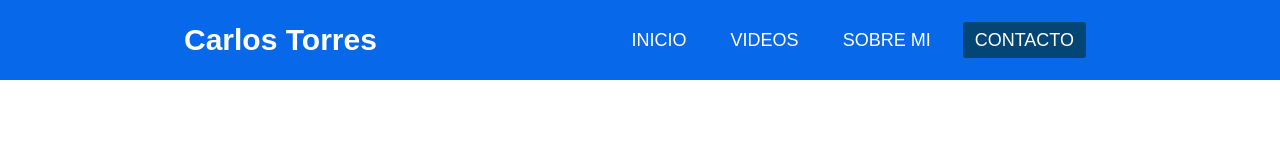
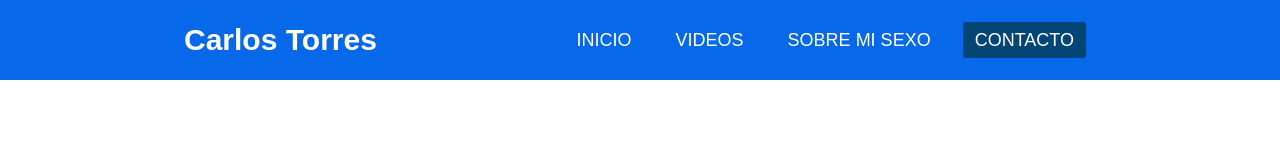
Before and after one commit to carlostorres7/html, a plain HTML site: page html 0.0/index.html in a window 1280 px wide. Drawn offline with Linux system fonts and the light colour scheme.

Commit message:
otra version

```diff
--- a/html 0.0/index.html
+++ b/html 0.0/index.html
@@ -24,7 +24,7 @@
                     <a href="#" class="nav-menu-link nav-link">Videos</a>
                 </li>
                 <li class="nav-menu-item">
-                    <a href="#" class="nav-menu-link nav-link">Sobre mi</a>
+                    <a href="#" class="nav-menu-link nav-link">Sobre mi sexo</a>
                 </li>
                 <li class="nav-menu-item">
                     <a href="#" class="nav-menu-link nav-link nav-menu-link_active" >Contacto</a>
```
